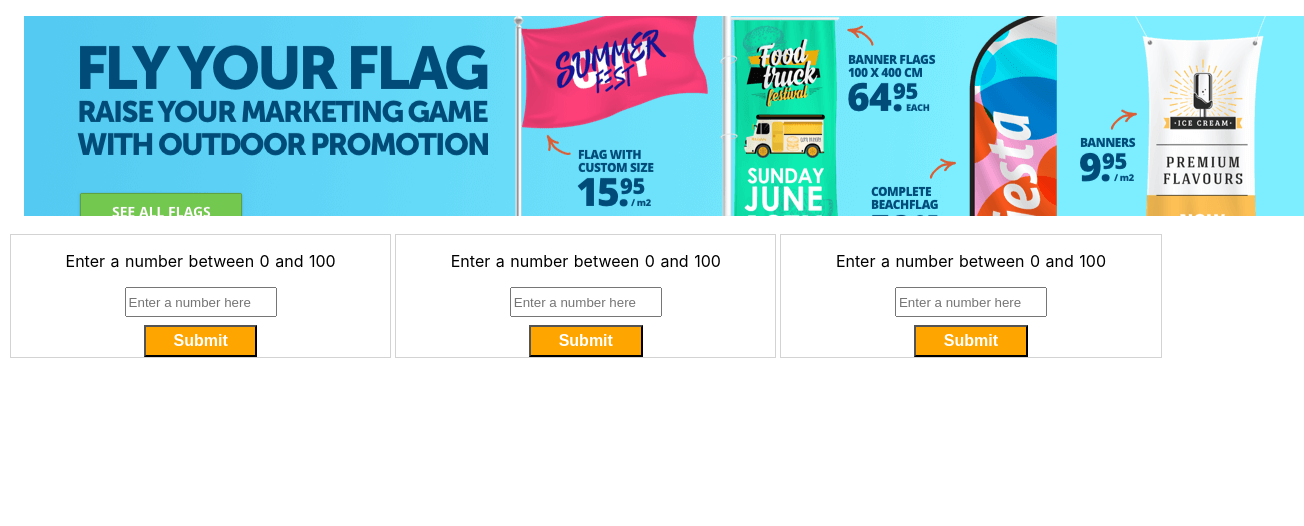
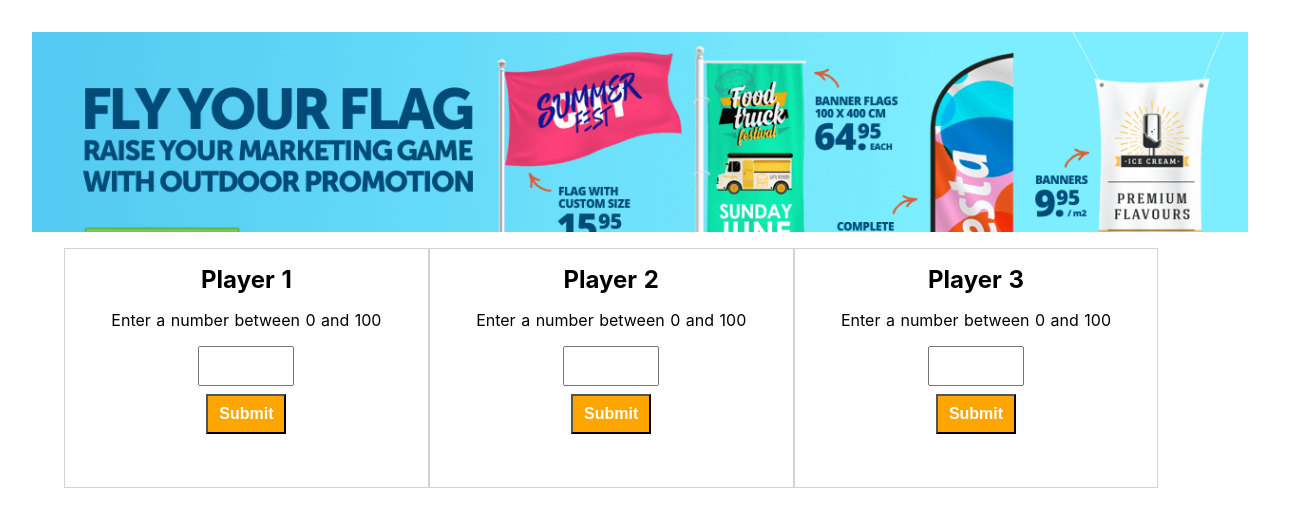
Before and after one commit to YvanSchaaik/fullstack_guess_game, a Nuxt app: page / in a window 1280 px wide. Shown: the top 526 px of the page, 1304 px wide, since content can reach past the window. Built offline with nearby package versions, Linux system fonts and the light colour scheme.

Commit message:
create form, put props, axios get request, some styling.

```diff
--- a/components/GameContainer.vue
+++ b/components/GameContainer.vue
@@ -1,42 +1,117 @@
 <template>
-    <div class="game_form">
+    <div class="game">
+        <h2>{{this.player}}</h2>
         <p>Enter a number between 0 and 100</p>
-        <form class="form" action="">
-            <input type="number" placeholder="Enter a number here">
+        <form  @submit="submitGuess" class="form">
+            <input class="input" type="number" v-model="guess">
+            <input  @submit="submitGuess" class="btn" type="button" value="Submit">
         </form>
-            <button class="button" type="submit">Submit</button>
     </div>
 </template>
 
 <script>
+import axios from "axios";
+
 export default {
 
+    name: "GameContainer",
+    props: {
+        //Pass the props down from index.vue
+        player: String
+    },
+    //Store the data
+    data() {
+        return {
+            guess: '',
+        }
+    },
+    methods: {
+        submitGuess(e) {
+            e.preventDefault()
+            axios.get('http://localhost:5000/guess')
+                .then(res => {
+                    console.log('res.data',res.data.guess)
+                    console.log('this is my guess!',this.guess)
+                    if (this.guess < res.data.guess) {
+                        return console.log(`${this.player} said ${this.guess}: Higher`)
+                    } else if (this.guess > res.data.guess) {
+                        return console.log(`${this.player} said ${this.guess}: Lower`)
+                    } else {
+                        return console.log(`${this.player} said ${this.guess}: BINGO!`)
+                    }
+                })
+                .catch(err => console.log(err))
+        },
+
+    },
 }
 </script>
 
 <style scoped>
-
-.game_form {
+.game {
     text-align: center;
+    display: block;
     border: 1px solid lightgrey;
-    margin: 2px;
-    display: inline-block;
-    width: 30%;
-    height: 30%;
+    margin-top: 1rem;
+    width: 100%;
+    height: 30vh;
 }
 
-.game_form input {
-    width: 9rem;
-    height: 1.5rem;
+
+h2 {
+    margin: 1rem;
 }
 
-.button{
-    background-color: orange;
+.game form {
+    margin: 1rem;
+}
+
+.input {
+    width: 6rem;
+    height: 2.5rem;
+    margin-bottom: 0.5rem;
+}
+
+.btn {
+    background: orange;
     color: white;
     font-weight: bold;
     font-size: 1rem;
+    width: 5rem;
+    height: 2.5rem;
+    margin: 0 auto;
+    display: block;
+}
+
+@media(min-width: 40rem) {
+    .game {
+    text-align: center;
+    display: inline-block;
+    border: 1px solid lightgrey;
+    margin-top: 1rem;
     width: 30%;
-    height: 2rem;
-    margin-top: 0.5rem;
+    height: 30vh;
+    }
+
+.game form {
+    margin: 1rem;
+}
+
+.input {
+    width: 6rem;
+    height: 2.5rem;
+    margin-bottom: 0.5rem;
+}
+
+.btn {
+    background: orange;
+    color: white;
+    font-weight: bold;
+    font-size: 1rem;
+    width: 5rem;
+    height: 2.5rem;
+    margin: 0 auto;
+    display: block;
+}
 }
 </style>
--- a/layouts/default.vue
+++ b/layouts/default.vue
@@ -15,5 +15,6 @@ html {
   -moz-osx-font-smoothing: grayscale;
   -webkit-font-smoothing: antialiased;
   box-sizing: border-box;
+  margin: 2rem;
 }
 </style>
--- a/pages/index.vue
+++ b/pages/index.vue
@@ -3,44 +3,58 @@
     <div class="banner">
     </div>
     <div class="games_container">
-      <GameContainer class="game_container" />
-      <GameContainer class="game_container" />
-      <GameContainer class="game_container" />
+      <GameContainer  player="Player 1" class="game_container" />
+      <GameContainer  player="Player 2" class="game_container" />
+      <GameContainer  player="Player 3" class="game_container" />
     </div>
   </div>
 </template>
 
 <script>
 import GameContainer from '../components/GameContainer'
+import axios from 'axios'
+
 export default {
+  name: "app",
   components: {
     GameContainer
-  }
+  },
+  //store the data
 }
 </script>
 
 <style>
+* {
+  box-sizing: border-box;
+  margin: 0;
+  padding: 0;
+}
+
+.body {
+  width: 100%;
+}
+
 .banner {
-  background: url("../assets/header_banner.png") no-repeat border-box;
-  background-position: left 15%;
-  background-size: 100%;
+  /* background: url("../assets/header_banner.png") no-repeat;
+  height: 25vh; */
+  background: url("../assets/header_banner.png") no-repeat;
+  height: 25vh;
   width: 100vw;
-  height: 8vh;
-  padding-bottom: 8.5rem;
-  margin: 1rem;
+  background-size: 258%;
 }
-/*
+
+@media(min-width: 40rem) {
+  .banner {
+    background: url("../assets/header_banner.png") no-repeat;
+    height: 25vh;
+    width: 100%;
+    background-size: 100%;
+  }
+}
+
 .games_container {
- background-color: white;
- border: 1px solid black;
- margin-top: 0.5rem;
- width: 100vw;
-} */
-
-/* .game_container {
-  margin: 1rem;
-  padding: 0.8rem;
-  border: 1px solid lightgrey;
   display: inline-block;
-} */
+  width: 100%;
+  margin-left: 2rem;
+}
 </style>
```
Also changed, not shown: 1 other file (tests, documents, lock files or other folders).
